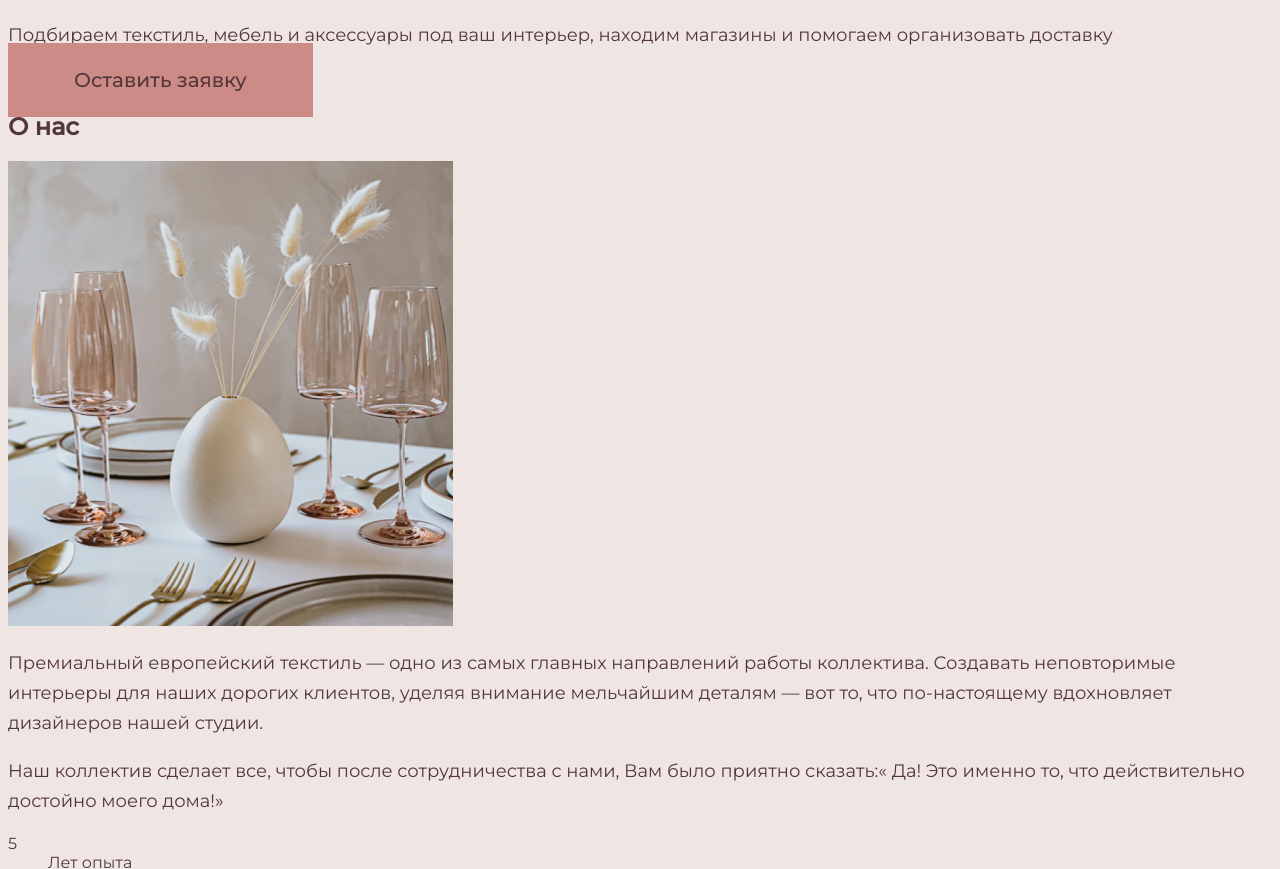
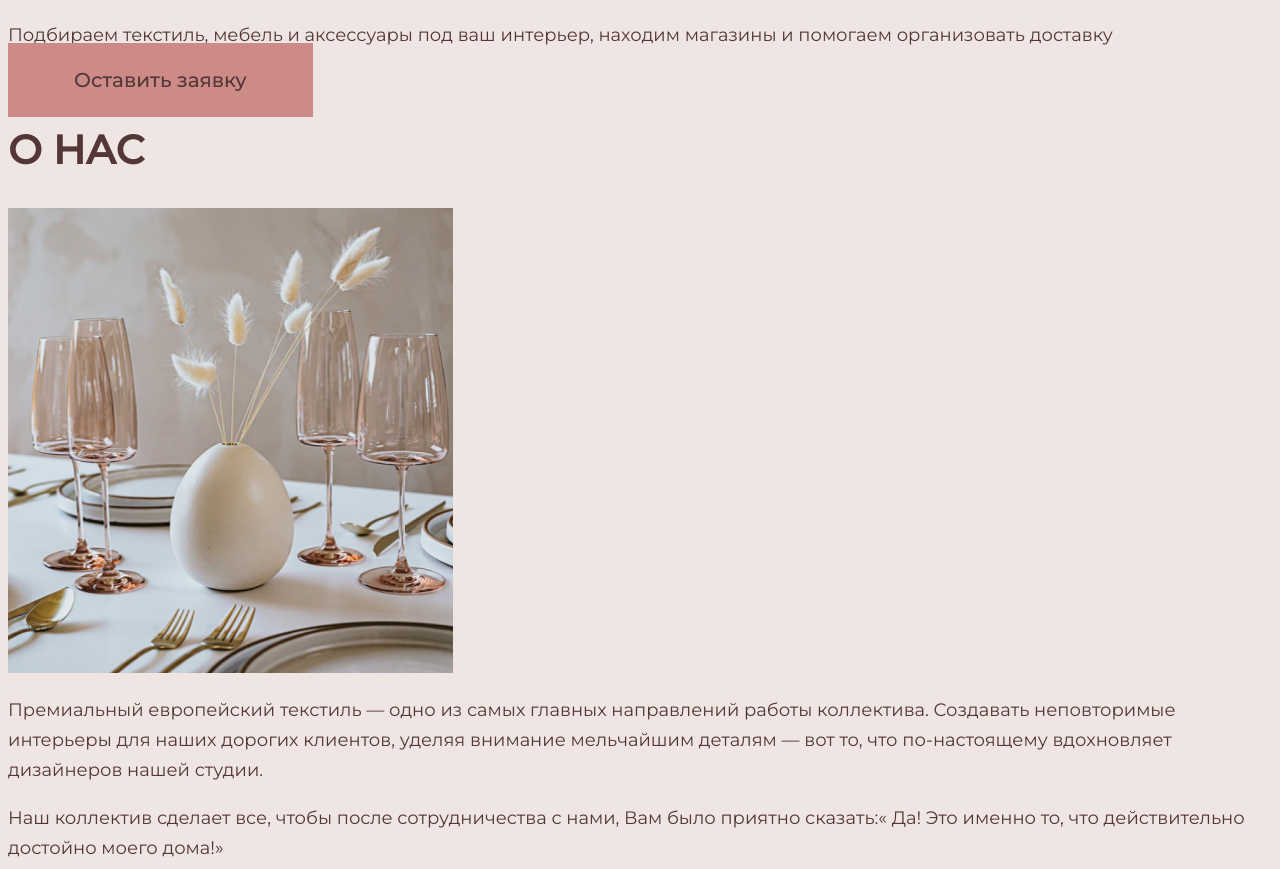
Before and after one commit to ALEVOLDON/Marathon-Finish-5.0, a website: page index.html in a window 1280 px wide. Shown: the part 320-1189 px from the top of the page. Drawn offline with Linux system fonts and the light colour scheme.

Commit message:
add style about

```diff
--- a/app/css/style.css
+++ b/app/css/style.css
@@ -74,3 +74,29 @@ p {
   line-height: 24px;
   background-color: var(--S1-color-bg);
 }
+
+/* about */
+
+.about h2 {
+  font-size: 40px;
+  line-height: 50px;
+  text-transform: uppercase;
+}
+
+.about dl {
+  background-color: var(--S2-color-bg);
+}
+
+.about dt {
+  font-size: 50px;
+  line-height: 62px;
+  color: #FFFFFF;
+}
+
+.about dd {
+  font-weight: 500;
+  font-size: 30px;
+  line-height: 37px;
+  text-transform: uppercase;
+  color: #FFFFFF;
+}
--- a/index.html
+++ b/index.html
@@ -22,7 +22,7 @@
     <header class="main-header">
 
       <nav class="main-nav">
-        <a href="#"
+        <a class="logo" href="#"
           ><img
             src="../app/img/logo.png"
             alt="логотип"
```
